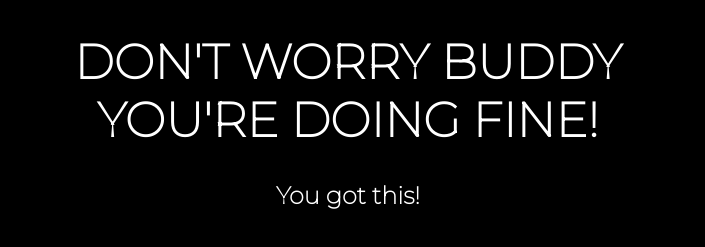
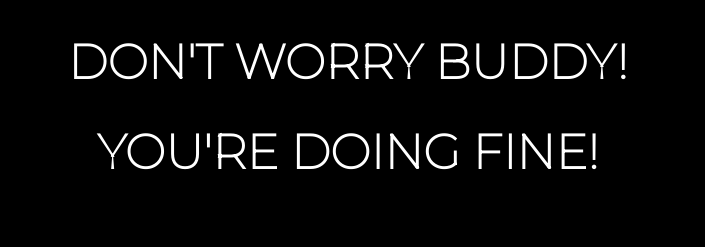
Before and after one commit to Xinan15/CSS--Motivation-Meme, a plain HTML site: page index.html in a window 1280 px wide. Shown: the part 537-784 px from the top of the page, without its empty margins (292-997 px from the left). Drawn offline with Linux system fonts and the light colour scheme.

Commit message:
Update index.html

```diff
--- a/index.html
+++ b/index.html
@@ -13,8 +13,8 @@
 <body>
     <div class="meme">
         <img src="./assets/images/image.png" alt="Motivation" class="main-image">
-        <h1>Don't worry buddy You're doing fine!</h1>
-        <h2>You got this!</h2>
+        <h1>Don't worry buddy!</h1>
+        <h1>You're doing fine!</h1>
     </div>
 </body>
 </html>
```
